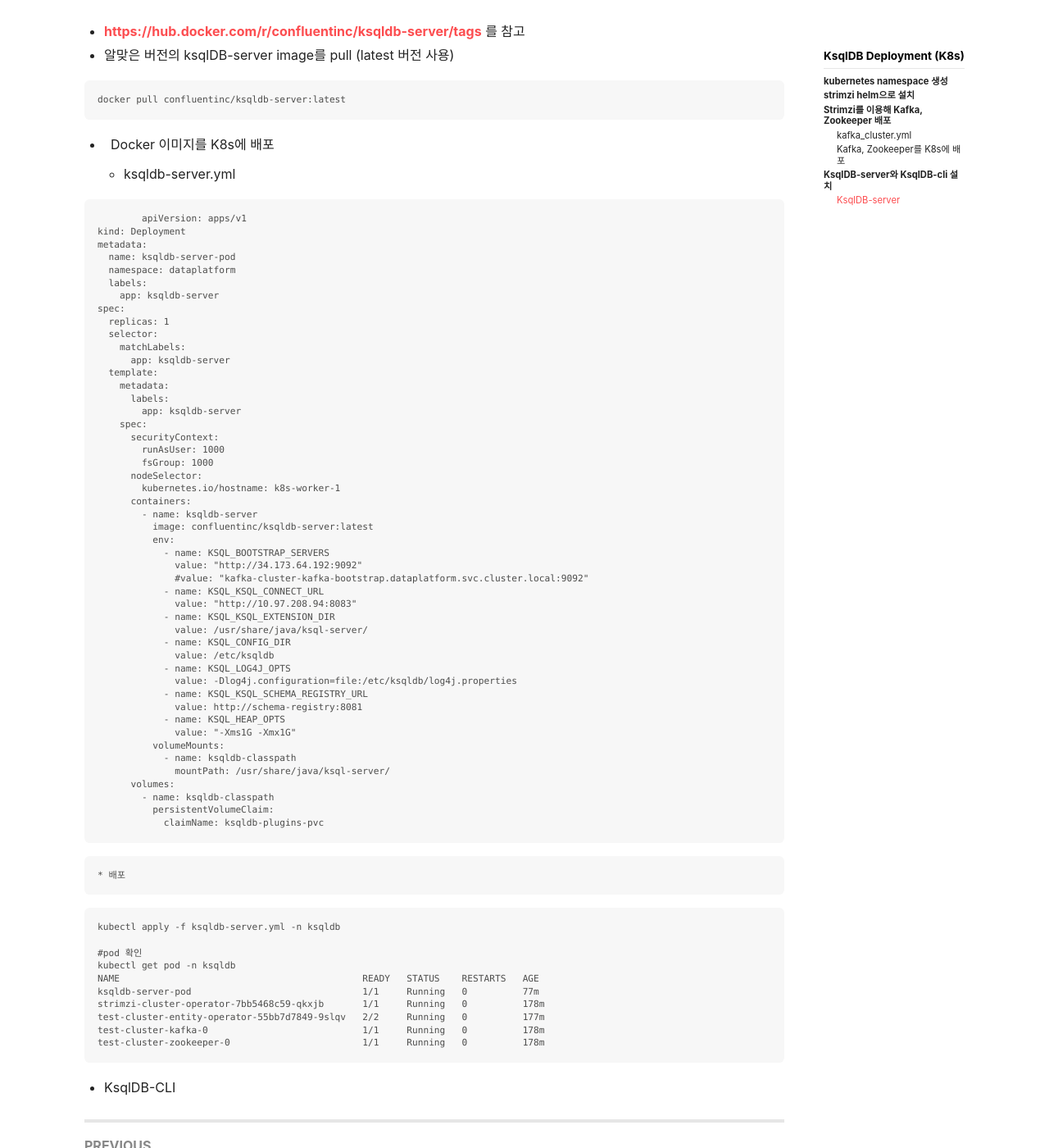
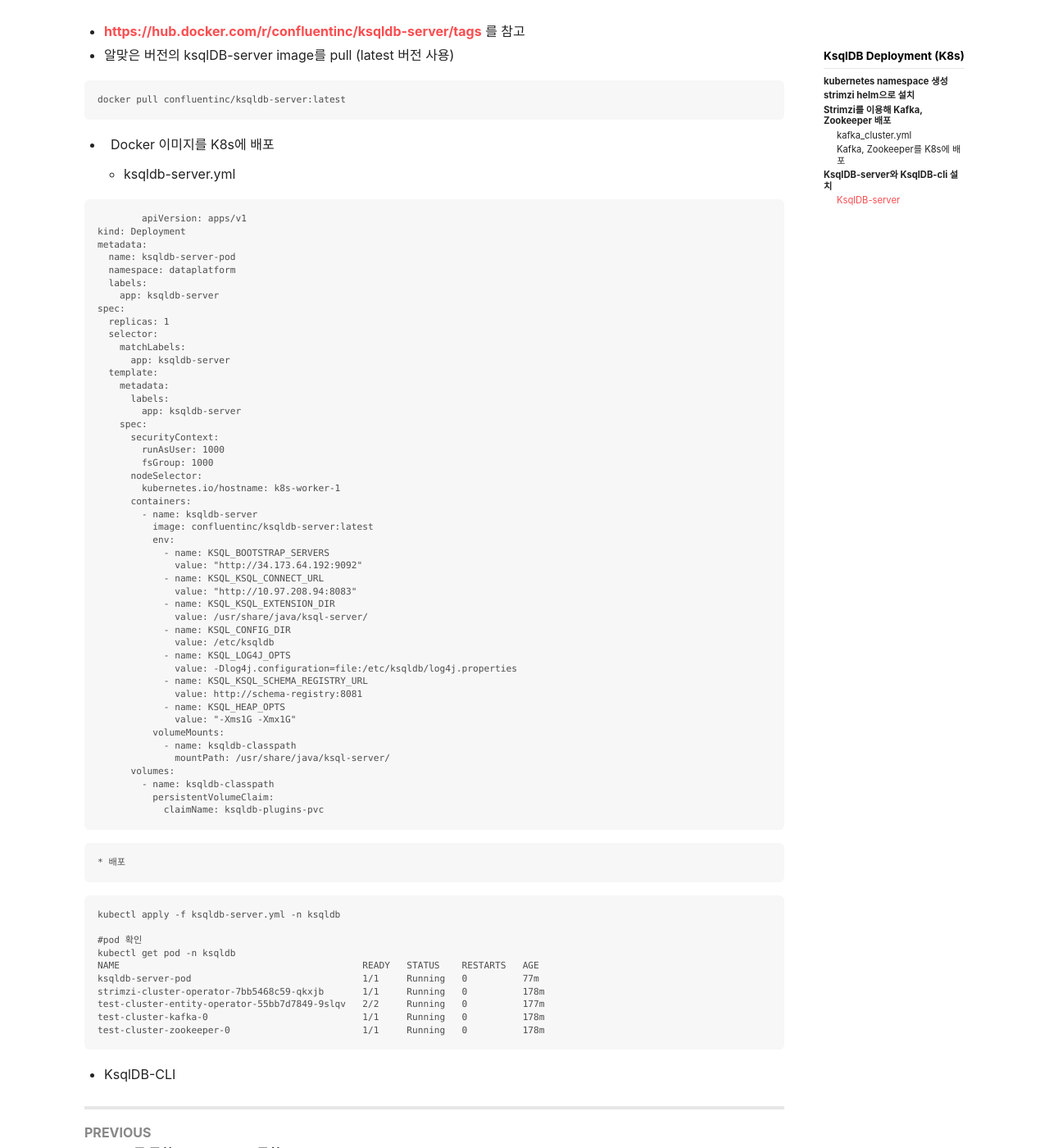
Before and after one commit to cloudnine-mj/cloudnine-mj.github.io, a Jekyll site: the page built from _posts/2024-04-01-KsqlDB Deployment (K8s).md, in a window 1280 px wide and 1400 px high, scrolled down 2361 px. Shown: the whole window at 82% size. Built offline with Jekyll 4.4.1, drawn with Linux system fonts in a browser that asks for light colours; nearby versions of some CDN libraries.

Commit message:
ksqldb deployment3

```diff
--- a/_posts/2024-04-01-KsqlDB Deployment (K8s).md
+++ b/_posts/2024-04-01-KsqlDB Deployment (K8s).md
@@ -159,7 +159,6 @@ spec:
           env:
             - name: KSQL_BOOTSTRAP_SERVERS
               value: "http://34.173.64.192:9092"
-              #value: "kafka-cluster-kafka-bootstrap.dataplatform.svc.cluster.local:9092"
             - name: KSQL_KSQL_CONNECT_URL
               value: "http://10.97.208.94:8083"
             - name: KSQL_KSQL_EXTENSION_DIR
```
